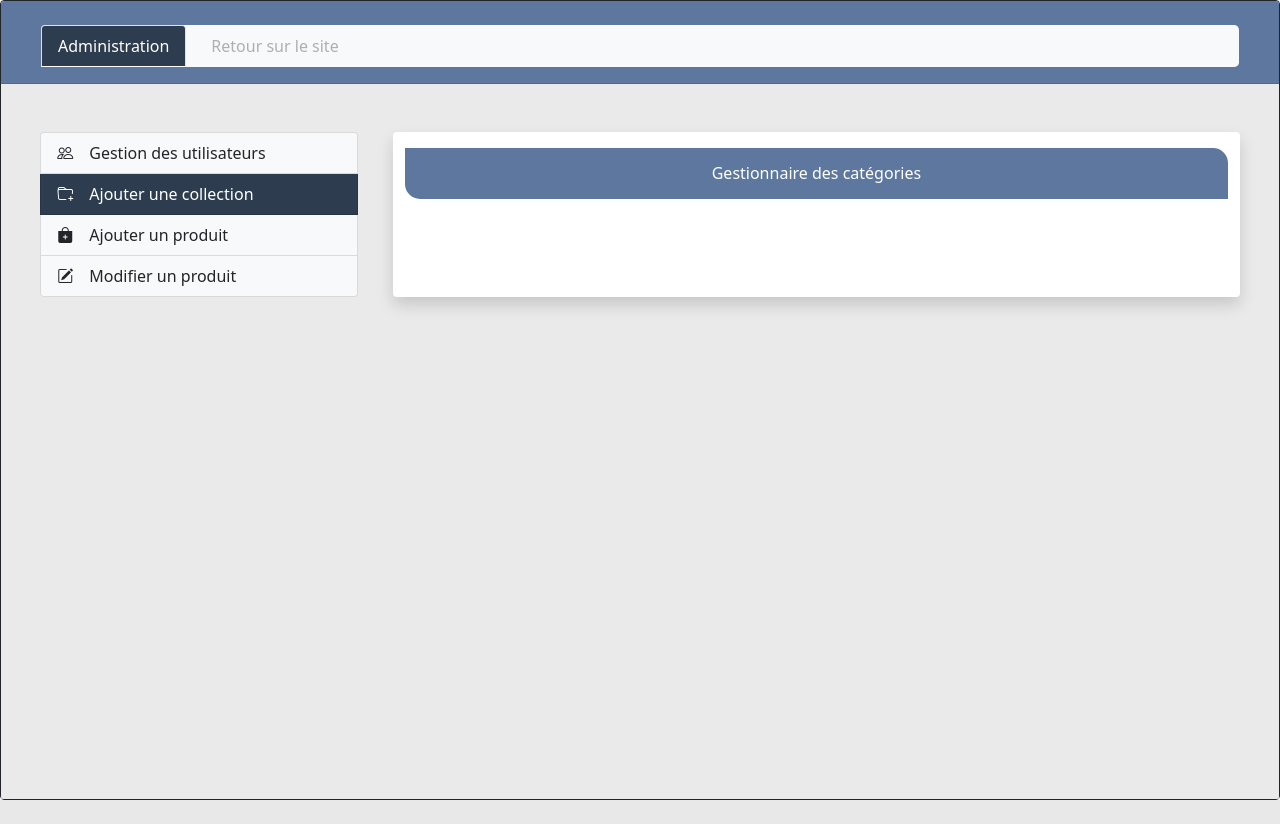
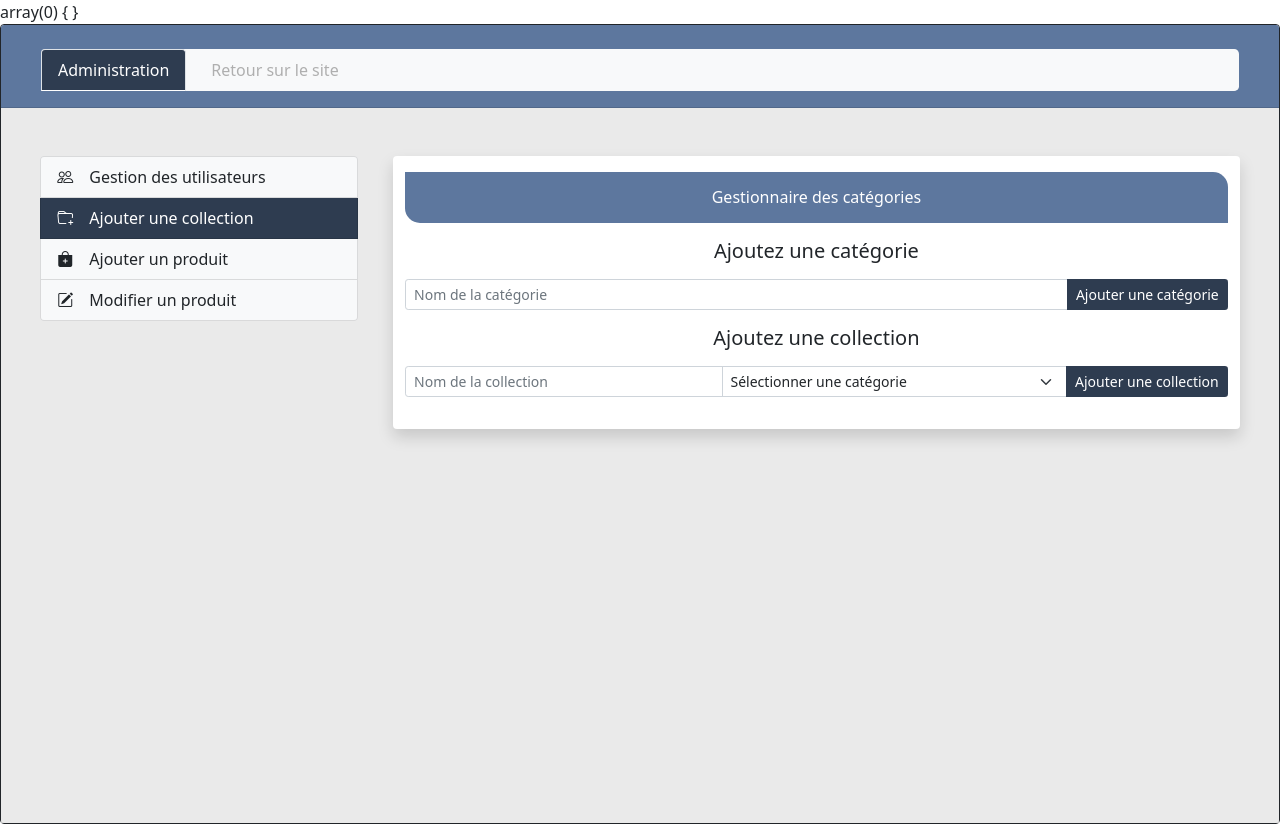
Before and after one commit to alexy76/Projet-PRO, a PHP site: page /views/admin/collections.php in a window 1280 px wide. Before the commit the page ends 800 px from the top, so only its background shows below. Run offline with PHP 8.4, Linux system fonts and the light colour scheme; the visitor is signed in with stand-in values (Sample User, id 1); tables that the repository leaves empty hold one stand-in row (values such as "Sample post"); some libraries are stand-ins or nearby versions.

Commit message:
Ajout d'un catégorie, ajout d'une collection

```diff
--- a/ecommerce/controllers/admin/ctrCollections.php
+++ b/ecommerce/controllers/admin/ctrCollections.php
@@ -0,0 +1,55 @@
+<?php
+
+/** Initialisation des paramètres de la page */
+if (session_status() === PHP_SESSION_NONE) session_start();
+if (!isset($_SESSION['id']) || $_SESSION['role'] != 2) {
+    header('Location: ../login.php');
+    exit();
+}
+
+require_once "../../tools/PHPMailer/PHPMailerAutoload.php";
+require_once '../../config.php';
+require_once '../../models/Database.php';
+require_once '../../models/Category.php';
+require_once '../../models/Collections.php';
+require_once '../../tools/tools.php';
+
+$Category = new Category;
+$Collections = new Collections;
+
+
+/** Contrôleur permettant l'ajout d'une nouvelle catégorie */
+if ($_SERVER['REQUEST_METHOD'] == 'POST' && isset($_POST['addCategory']) && isset($_POST['nameCategory'])) {
+    $nameCategory = cleanData($_POST['nameCategory']);
+
+    if ($Category->setCategory($nameCategory)) {
+        $flashToast = true;
+        $flashMsg = ['success', 'La catégorie "' . $nameCategory . '" a été ajoutée'];
+    }
+}
+
+/** Contrôleur permettant l'ajout d'une collection dans une catégorie */
+if ($_SERVER['REQUEST_METHOD'] == 'POST' && isset($_POST['addCollection'])) {
+    // var_dump($Category->existIdCategory(18));
+
+    if (!empty($_POST['nameCollection'])) {
+        if (isset($_POST['catCollection']) && !ctype_digit($_POST['catCollection'])) {
+            var_dump('Veuillez selectionner une catégorie qui existe');
+        } elseif (isset($_POST['catCollection']) && !$Category->existIdCategory($_POST['catCollection'])) {
+            var_dump('N\'existe pas en base de données !');
+        } elseif (!isset($_POST['catCollection'])) {
+            var_dump('Veuillez selectionner une catégorie');
+        } else {
+            echo "ok";
+            $nameCollection = cleanData($_POST['nameCollection']);
+            if($Collections->setNameCollection($nameCollection, $_POST['catCollection'])){
+                var_dump("Ajout de la collection ok ");
+            }
+        }
+    }else{
+        var_dump("Veuillez entrer un nom pour la collection");
+    }
+}
+var_dump($_POST);
+
+$listCategory = $Category->getCategory();
--- /dev/null
+++ b/ecommerce/models/Category.php
@@ -0,0 +1,49 @@
+<?php
+
+class Category extends Database {
+
+
+
+    /**
+     *
+     */
+    public function getCategory() : array
+    {
+        $db = $this->connectDB();
+
+        return $db->query("SELECT * FROM `ec_category`")->fetchAll();
+    }
+
+
+    /**
+     *
+     */
+    public function setCategory(string $nameCategory) : bool
+    {
+        $db = $this->connectDB();
+
+        $query = "INSERT INTO `ec_category` (`cat_name`) VALUES (:nameCategory);";
+
+        $statment = $db->prepare($query);
+        $statment->bindValue(':nameCategory', $nameCategory, PDO::PARAM_STR);
+
+        return $statment->execute();
+    }
+
+
+    /**
+     *
+     */
+    public function existIdCategory(int $id) : bool
+    {
+        $db = $this->connectDB();
+
+        $query = "SELECT `cat_id` as 'id' FROM `ec_category` WHERE `cat_id` = :id";
+
+        $statment = $db->prepare($query);
+        $statment->bindValue(':id', $id, PDO::PARAM_INT);
+        $statment->execute();
+
+        return $statment->fetch() === false ? false : true;
+    }
+}
--- /dev/null
+++ b/ecommerce/models/Collections.php
@@ -0,0 +1,21 @@
+<?php
+
+class Collections extends Database{
+
+
+    /**
+     *
+     */
+    public function setNameCollection(string $nameCollection, int $idCat) : bool
+    {
+        $db = $this->connectDB();
+
+        $query = "INSERT INTO `ec_collection` (`col_name`, `cat_id`) VALUES (:nameCollection, :idCat)";
+
+        $statment = $db->prepare($query);
+        $statment->bindValue(':nameCollection', $nameCollection, PDO::PARAM_STR);
+        $statment->bindValue(':idCat', $idCat, PDO::PARAM_INT);
+
+        return $statment->execute();
+    }
+}
--- a/ecommerce/views/admin/collections.php
+++ b/ecommerce/views/admin/collections.php
@@ -40,7 +40,7 @@ require_once '../../controllers/admin/ctrCollections.php';
 
         <div class="card-body bg-grey pt-5">
             <div class="row justify-content-evenly">
-                <div class="col-lg-3 col-12 rounded-3 bg-light text-dark px-0" style="max-height: 300px;">
+                <div class="col-lg-3 col-12 rounded-3 bg-light text-dark px-0" style="max-height: 165px;">
                     <div class="list-group bg-light">
 
 
@@ -70,6 +70,50 @@ require_once '../../controllers/admin/ctrCollections.php';
 
                 <div class="col-lg-8 col-12 rounded-2 text-dark shadow bg-white">
                     <h1 class="mt-3 h6 fw-normal btnBlue text-white py-3 radius-bottom-left radius-top-right">Gestionnaire des catégories</h1>
+
+                    <h2 class="h5 mt-3 mb-3">Ajoutez une catégorie</h2>
+
+
+                    <form class="input-group mb-3 w-100 mt-3" action="" method="POST">
+                        <input id="exampleFormControlInput1" autocomplete="off" name="nameCategory" type="text" class="form-control form-control-sm" placeholder="Nom de la catégorie" aria-label="Recipient's username" aria-describedby="button-addon2">
+                        <button class="btn btnBlueDark btn-sm" type="submit" id="button-addon2" name="addCategory">Ajouter une catégorie</button>
+                    </form>
+
+                    <?php if (!empty($listCategory)) : ?>
+
+                        <h2 class="h5 mt-3 mb-3">Ajoutez une collection</h2>
+
+
+                        <form class="input-group mb-3 w-100 mt-3" action="" method="POST">
+                            <div class="input-group mb-3">
+                                <input autocomplete="off" name="nameCollection" type="text" class="form-control form-control-sm" placeholder="Nom de la collection" aria-label="Recipient's username" aria-describedby="button-addon2">
+
+                                <select class="form-select form-select-sm" id="inputGroupSelect02" name="catCollection">
+                                    <option selected disabled>Sélectionner une catégorie</option>
+
+                                    <?php foreach ($listCategory as $category) : ?>
+
+                                        <option value="<?= $category->cat_id ?>"><?= $category->cat_name ?></option>
+
+                                    <?php endforeach; ?>
+                                </select>
+
+                                <button type="submit" name="addCollection" class="btn btnBlueDark btn-sm" for="inputGroupSelect02">Ajouter une collection</button>
+                            </div>
+                        </form>
+
+
+
+                    <?php else : ?>
+
+                        <div class="alert alert-info mt-3">Une catégorie doit être créée avant d'ajouter une collection</div>
+
+                    <?php endif; ?>
+
+
+
+
+
 
                 </div>
             </div>
```
